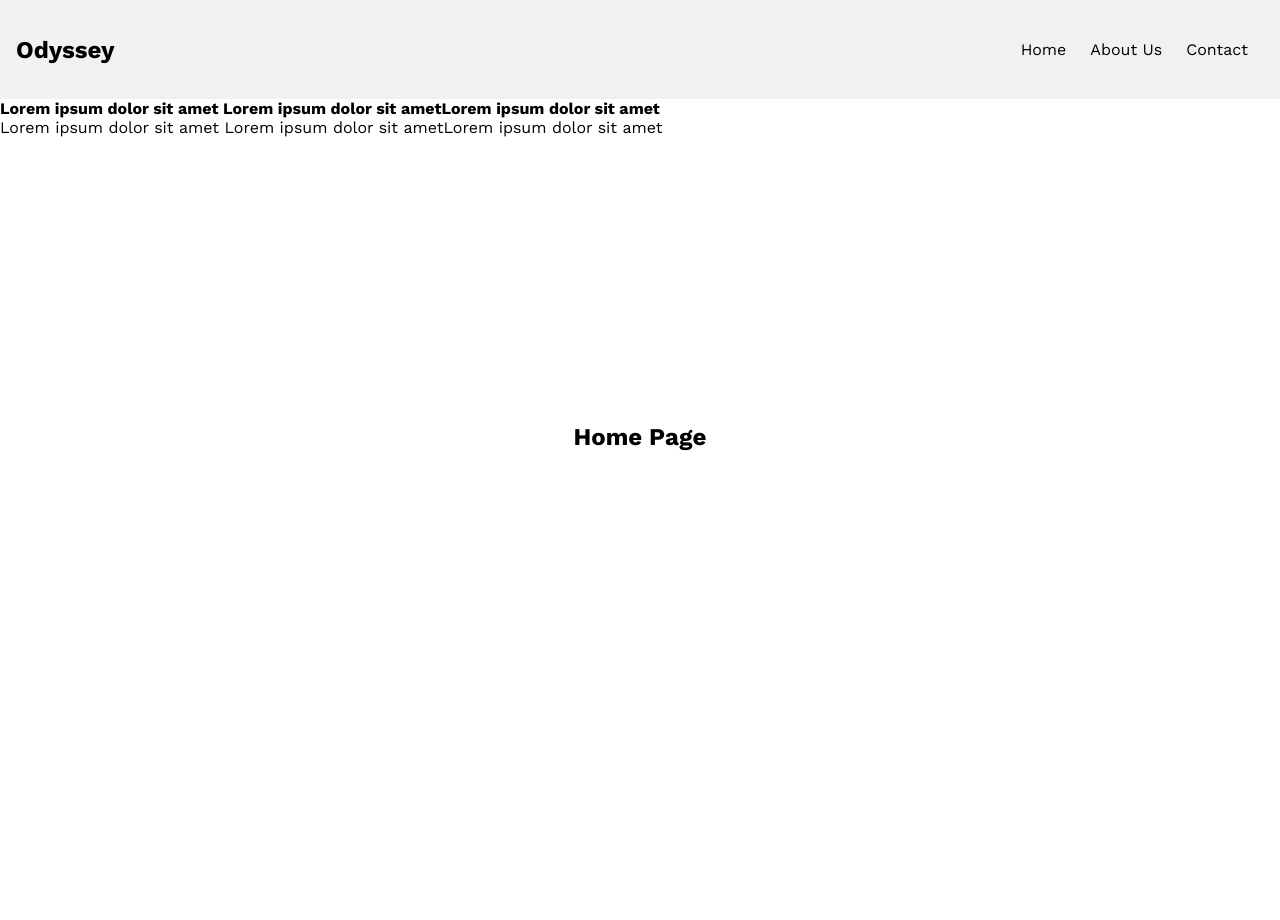
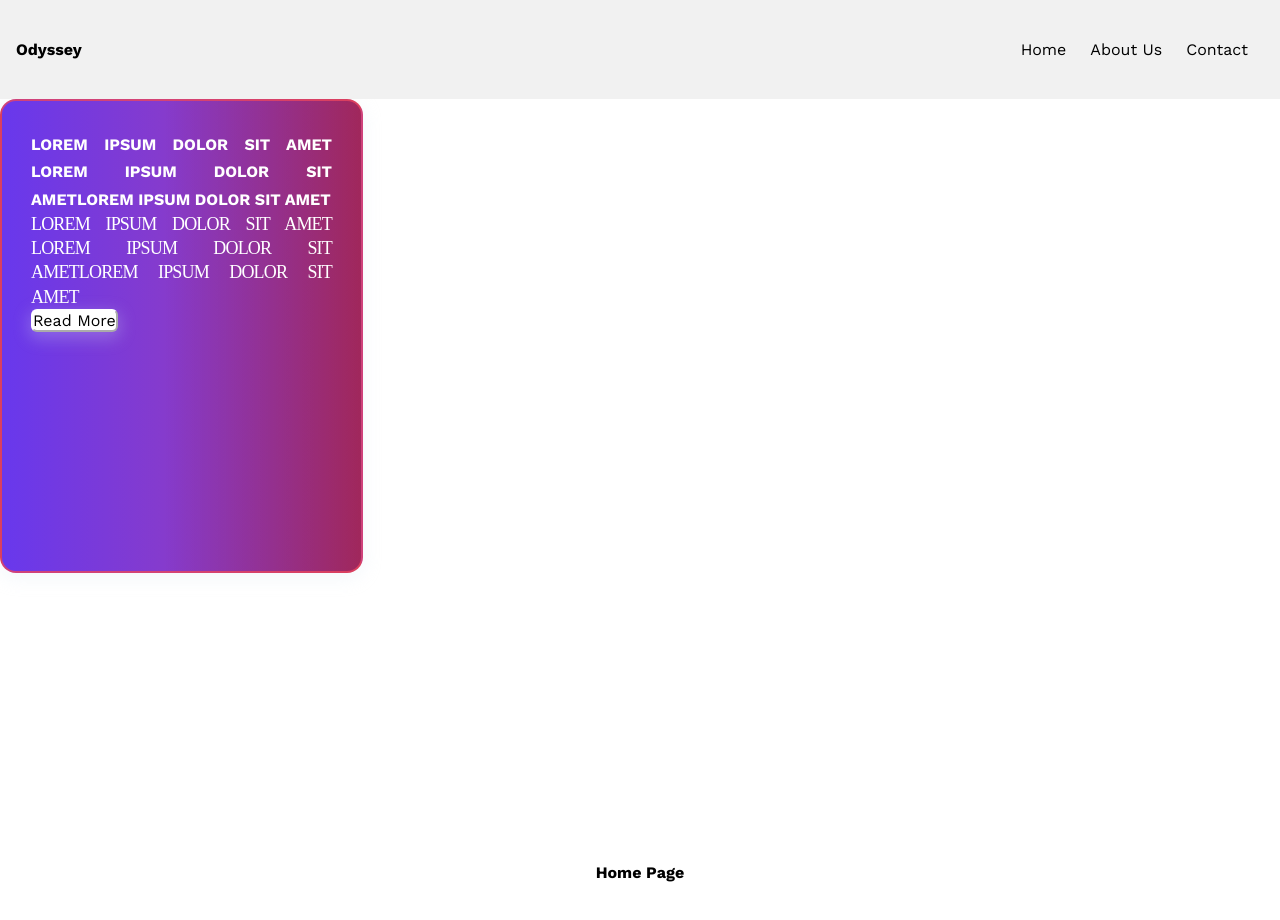
Before and after one commit to sdslabs/odyssey, a Next.js app in the folder frontend/: page / in a window 1280 px wide. Shown: the top 920 px of the page. Before the commit the page ends 800 px from the top, so only its background shows below. Built offline with nearby package versions, Linux system fonts and the light colour scheme.

Commit message:
Fix font in rem

```diff
--- a/frontend/components/Card.js
+++ b/frontend/components/Card.js
@@ -3,9 +3,10 @@ import '../styles/Card.module.css'
 const Card = ({ somePropsPropertiesHere }) => {
     return (
     <div className="card">
-        <div className="container">
+        <div className="card__container">
           <h4><b>Lorem ipsum dolor sit amet Lorem ipsum dolor sit ametLorem ipsum dolor sit amet</b></h4>
           <p>Lorem ipsum dolor sit amet Lorem ipsum dolor sit ametLorem ipsum dolor sit amet</p>
+          <button>Read More</button>
         </div>
     </div>
     );
--- a/frontend/styles/globals.css
+++ b/frontend/styles/globals.css
@@ -5,6 +5,7 @@
   outline: none;
   box-sizing: border-box;
   font-family: 'Work Sans', sans-serif;
+  font-size: 16px;
 }
 a{
   text-decoration: none;
@@ -66,6 +67,54 @@ nav{
   justify-content: center;
   align-items: center;
 }
+
+.card {
+  box-shadow: 0px 0.3rem 1rem 0.15rem rgba(221, 230, 243, 0.25);
+  /*effects - transition: 0.3s;*/
+  background: linear-gradient(90deg, rgba(104, 56, 236, 0.5) 0%, rgba(233, 69, 96, 0.5) 100%), linear-gradient(90deg, #6838EC 45.31%, #570A57 100%);
+  border-radius: 1rem;
+  border: 0.15rem solid rgba(233, 69, 96, 0.8);
+  box-sizing: border-box;
+  width: 22.6875rem;
+  height: 29.615625rem;
+}
+
+.card__container{
+  padding: 1.8125rem;
+}
+
+.card__container h4{
+  font-family: 'BankGothic Md BT';
+  font-style: normal;
+  font-weight: 400;
+  font-size: 1.375rem;
+  line-height: 115.8%;
+  text-align: justify;
+  text-transform: uppercase;
+  color: #FFFFFF
+}
+
+.card__container p{
+  font-family: 'BankGothic Lt BT';
+  font-style: normal;
+  font-weight: 400;
+  font-size: 1.125rem;
+  line-height: 135.3%;
+  display: flex;
+  align-items: center;
+  text-align: justify;
+  letter-spacing: -0.045em;
+  text-transform: uppercase;
+  color: #FFFFFF;
+}
+
+.card__container button{
+  background: #FFFFFF;
+  box-shadow: 0px 0.3rem 1rem 0.15rem rgba(221, 230, 243, 0.25);
+  border-radius: 0.375rem;
+  border-color: #FFFFFF;
+}
+
 @media screen and (min-width: 768px) {
   .nav__menu-bar{
     display: none;
```
